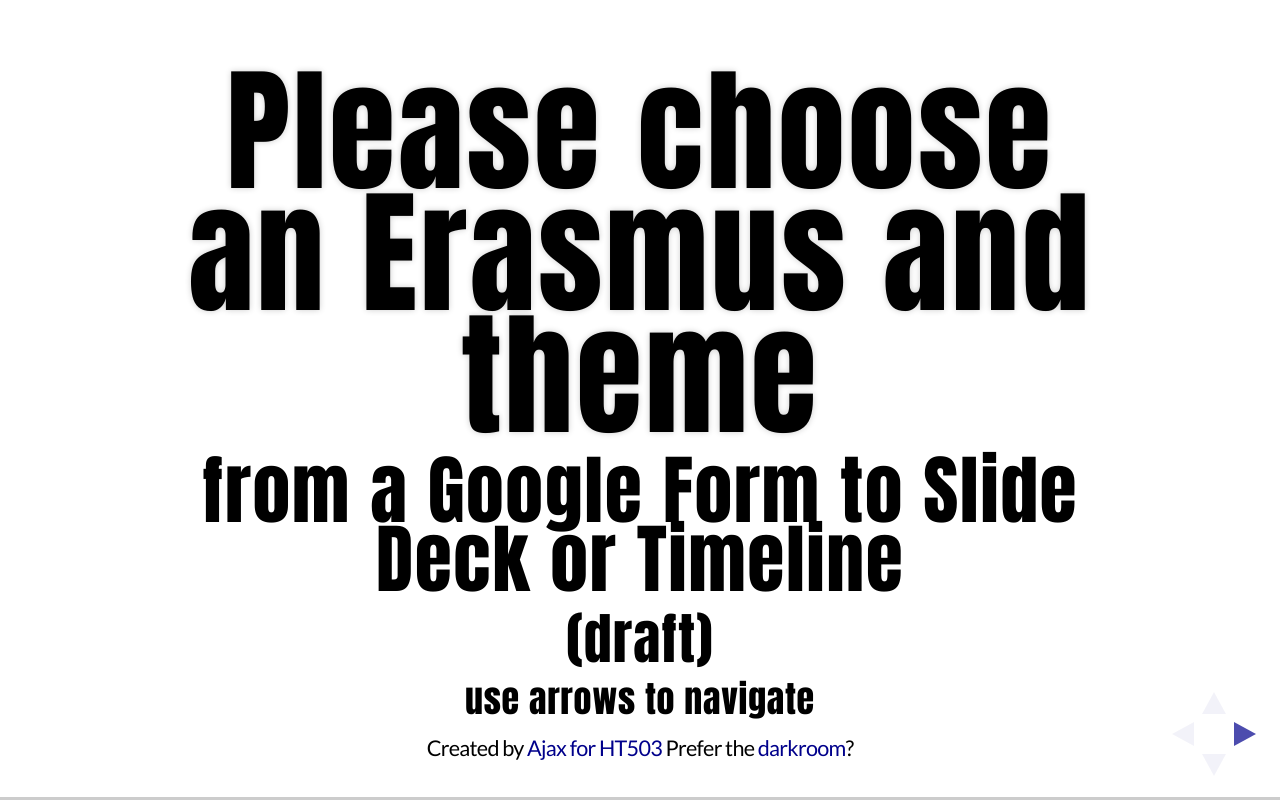
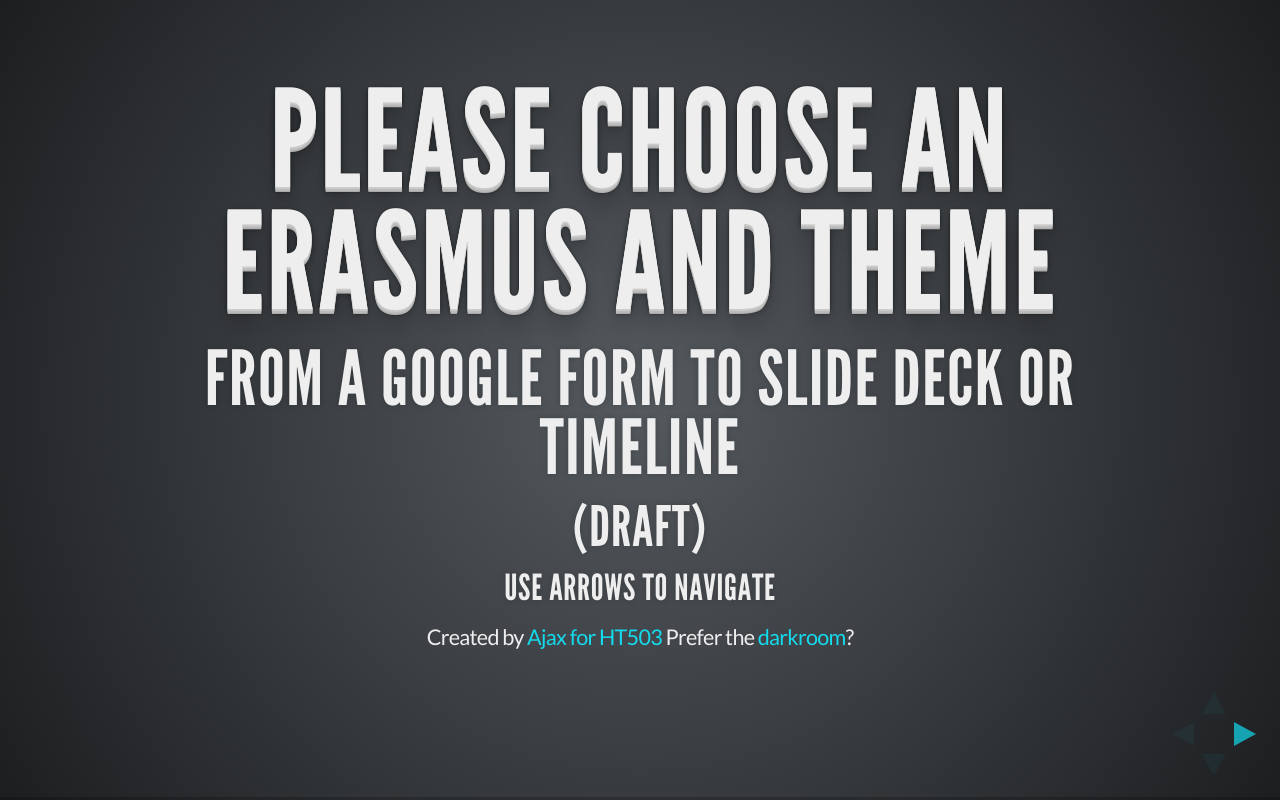
Before and after one commit to HT503/Workflows, a website: page index.html in a window 1280 px wide. Drawn offline with Linux system fonts and the light colour scheme; a web font is replaced by a local one.

Commit message:
theme to default

```diff
--- a/index.html
+++ b/index.html
@@ -15,7 +15,7 @@
 		<meta name="viewport" content="width=device-width, initial-scale=1.0, maximum-scale=1.0, user-scalable=no">
 
 		<link rel="stylesheet" href="css/reveal.min.css">
-		<link rel="stylesheet" href="css/theme/simple.css" id="theme">
+		<link rel="stylesheet" href="css/theme/default.css" id="theme">
 
 		<!-- For syntax highlighting -->
 		<link rel="stylesheet" href="lib/css/zenburn.css">
```
